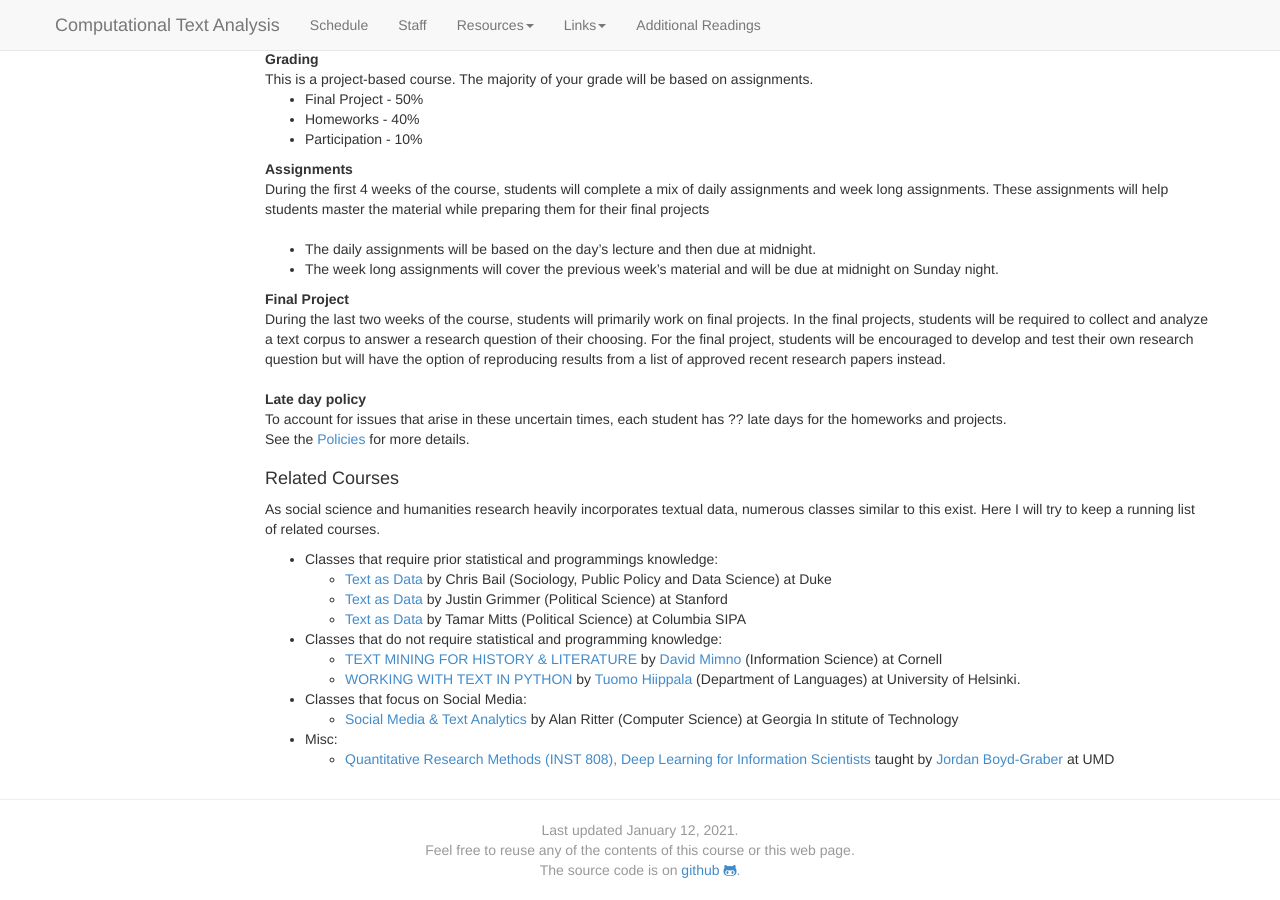
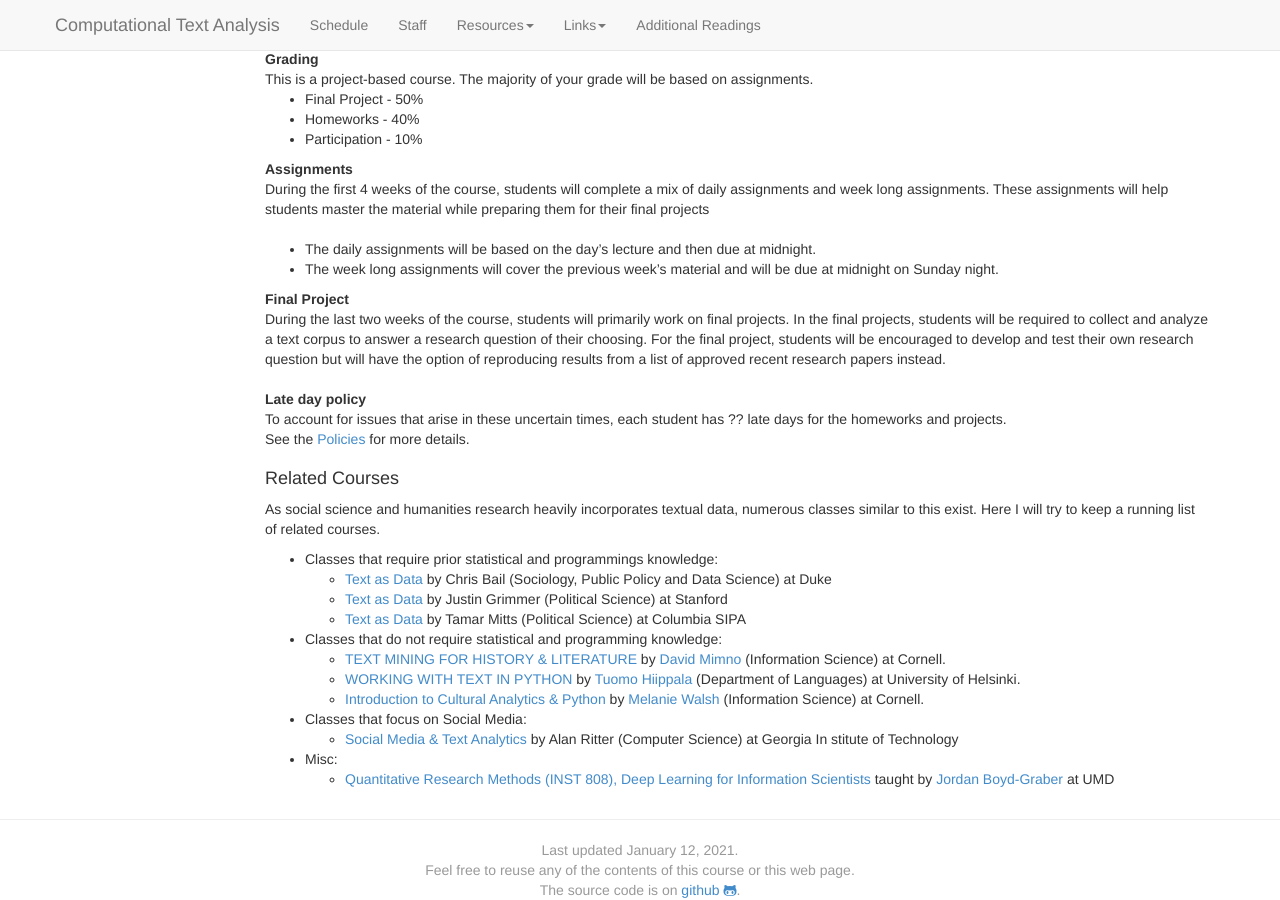
Before and after one commit to BC-COMS-2710/BC-COMS-2710.github.io, a Jekyll site: the page built from index.md, in a window 1280 px wide and 900 px high, scrolled down 761 px. Built offline with Jekyll 4.4.1, drawn with Linux system fonts in a browser that asks for light colours; nearby versions of some CDN libraries.

Commit message:
index: added cornell class

```diff
--- a/index.md
+++ b/index.md
@@ -145,8 +145,9 @@ Here I will try to keep a running list of related courses.
   - [Text as Data](https://www.dropbox.com/s/wmqycp11757cekv/TAD_syllabus.pdf?dl=0) by Tamar Mitts (Political Science) at
  Columbia SIPA
 - Classes that do not require statistical and programming knowledge:
-  - [TEXT MINING FOR HISTORY & LITERATURE](https://mimno.infosci.cornell.edu/info3350/) by [David Mimno](https://mimno.infosci.cornell.edu/) (Information Science) at Cornell
+  - [TEXT MINING FOR HISTORY & LITERATURE](https://mimno.infosci.cornell.edu/info3350/) by [David Mimno](https://mimno.infosci.cornell.edu/) (Information Science) at Cornell.
   - [WORKING WITH TEXT IN PYTHON](https://applied-language-technology.readthedocs.io/en/latest/index.html) by [Tuomo Hiippala](https://www.mv.helsinki.fi/home/thiippal/) (Department of Languages) at University of Helsinki.
+  - [Introduction to Cultural Analytics & Python](https://melaniewalsh.github.io/Intro-Cultural-Analytics/welcome.html) by [Melanie Walsh](https://melaniewalsh.org/) (Information Science) at Cornell.
 - Classes that focus on Social Media:
 	- [Social Media & Text Analytics](http://socialmedia-class.org/) by Alan Ritter (Computer Science) at Georgia In
 stitute of Technology
```
